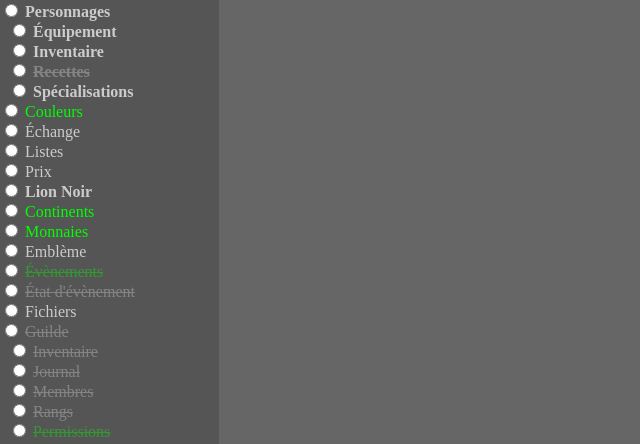
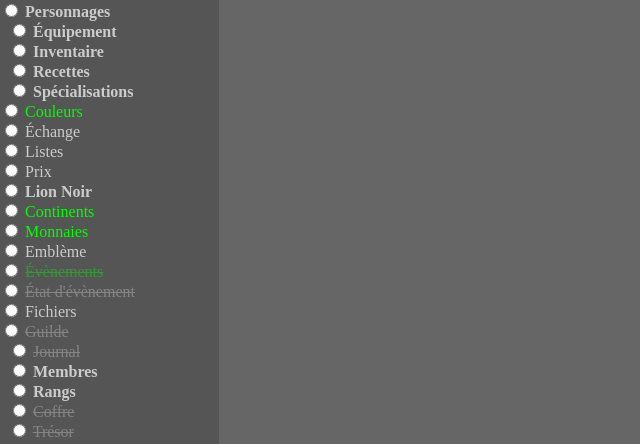
Before and after one commit to Stis/GW2-API-Explorer, a plain HTML site: page index.html in a window 1280 px wide. Shown: the part 356-800 px from the top of the page, without its empty margins (0-640 px from the left). Drawn offline with nearby package versions, Linux system fonts and the light colour scheme.

Commit message:
Few updates on API endpoints

```diff
--- a/index.html
+++ b/index.html
@@ -42,7 +42,7 @@
       <input type="radio" name="endpoint" value="characters">                       <label class="auth">Personnages</label><br>
         <input type="radio" name="endpoint" value="characters/:id/equipment">       <label class="auth">Équipement</label><br>
         <input type="radio" name="endpoint" value="characters/:id/inventory">       <label class="auth">Inventaire</label><br>
-        <input type="radio" name="endpoint" value="characters/:id/recipes">         <label class="auth disab">Recettes</label><br>
+        <input type="radio" name="endpoint" value="characters/:id/recipes">         <label class="auth">Recettes</label><br>
         <input type="radio" name="endpoint" value="characters/:id/specializations"> <label class="auth">Spécialisations</label><br>
       <input type="radio" name="endpoint" value="colors">                           <label class="locAw">Couleurs</label><br>
       <input type="radio" name="endpoint" value="commerce/exchange">                <label>Échange</label><br>
@@ -56,12 +56,14 @@
       <input type="radio" name="endpoint" value="events-state">                     <label class="disab">État d'évènement</label><br>
       <input type="radio" name="endpoint" value="files">                            <label>Fichiers</label><br>
       <input type="radio" name="endpoint" value="guild/:id">                        <label class="disab">Guilde</label><br>
-        <input type="radio" name="endpoint" value="guild/:id/inventory">            <label class="disab">Inventaire</label><br>
         <input type="radio" name="endpoint" value="guild/:id/log">                  <label class="disab">Journal</label><br>
-        <input type="radio" name="endpoint" value="guild/:id/members">              <label class="disab">Membres</label><br>
-        <input type="radio" name="endpoint" value="guild/:id/ranks">                <label class="disab">Rangs</label><br>
-        <input type="radio" name="endpoint" value="guild/permissions">              <label class="locAw disab">Permissions</label><br>
-        <input type="radio" name="endpoint" value="guild/upgrades">                 <label class="locAw disab">Améliorations</label><br>
+        <input type="radio" name="endpoint" value="guild/:id/members">              <label class="auth">Membres</label><br>
+        <input type="radio" name="endpoint" value="guild/:id/ranks">                <label class="auth">Rangs</label><br>
+        <input type="radio" name="endpoint" value="guild/:id/stash">                <label class="disab">Coffre</label><br>
+        <input type="radio" name="endpoint" value="guild/:id/treasury">             <label class="disab">Trésor</label><br>
+        <input type="radio" name="endpoint" value="guild/:id/upgrades">             <label class="disab">Améliorations</label><br>
+        <input type="radio" name="endpoint" value="guild/permissions">              <label class="locAw">Permissions</label><br>
+        <input type="radio" name="endpoint" value="guild/upgrades">                 <label class="locAw">Améliorations</label><br>
       <input type="radio" name="endpoint" value="items">                            <label class="locAw">Objets</label><br>
       <input type="radio" name="endpoint" value="leaderboards">                     <label class="disab">Classements</label><br>
       <input type="radio" name="endpoint" value="maps">                             <label class="locAw">Cartes</label><br>
@@ -73,7 +75,7 @@
       <input type="radio" name="endpoint" value="quaggans">                         <label>Quaggans</label><br>
       <input type="radio" name="endpoint" value="recipes">                          <label>Recettes</label><br>
         <input type="radio" name="endpoint" value="recipes/search">                 <label>Recherche</label><br>
-      <input type="radio" name="endpoint" value="skills">                           <label class="disab">Compétences</label><br>
+      <input type="radio" name="endpoint" value="skills">                           <label class="locAw">Compétences</label><br>
       <input type="radio" name="endpoint" value="skins">                            <label class="locAw">Apparences</label><br>
       <input type="radio" name="endpoint" value="specializations">                  <label class="locAw">Spécialisations</label><br>
       <input type="radio" name="endpoint" value="tokeninfo">                        <label class="auth">Info. clé</label><br>
```
